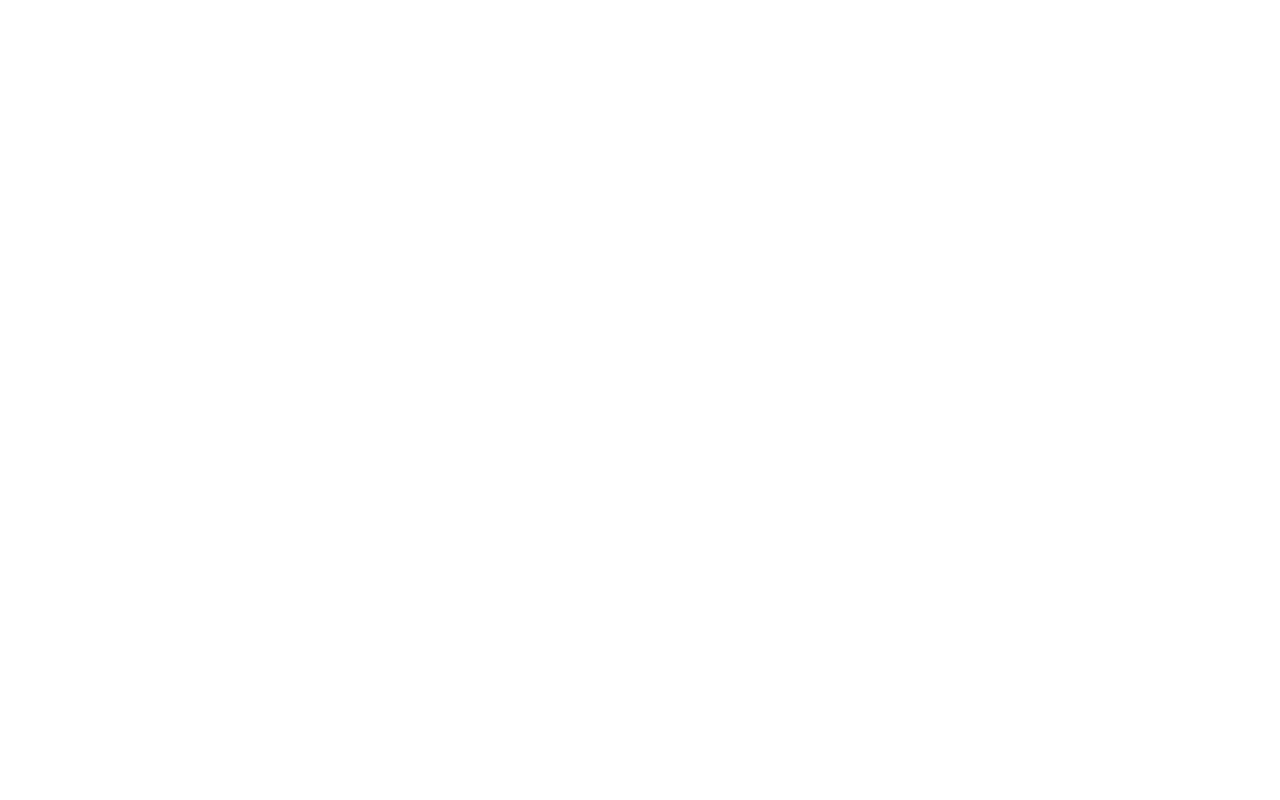
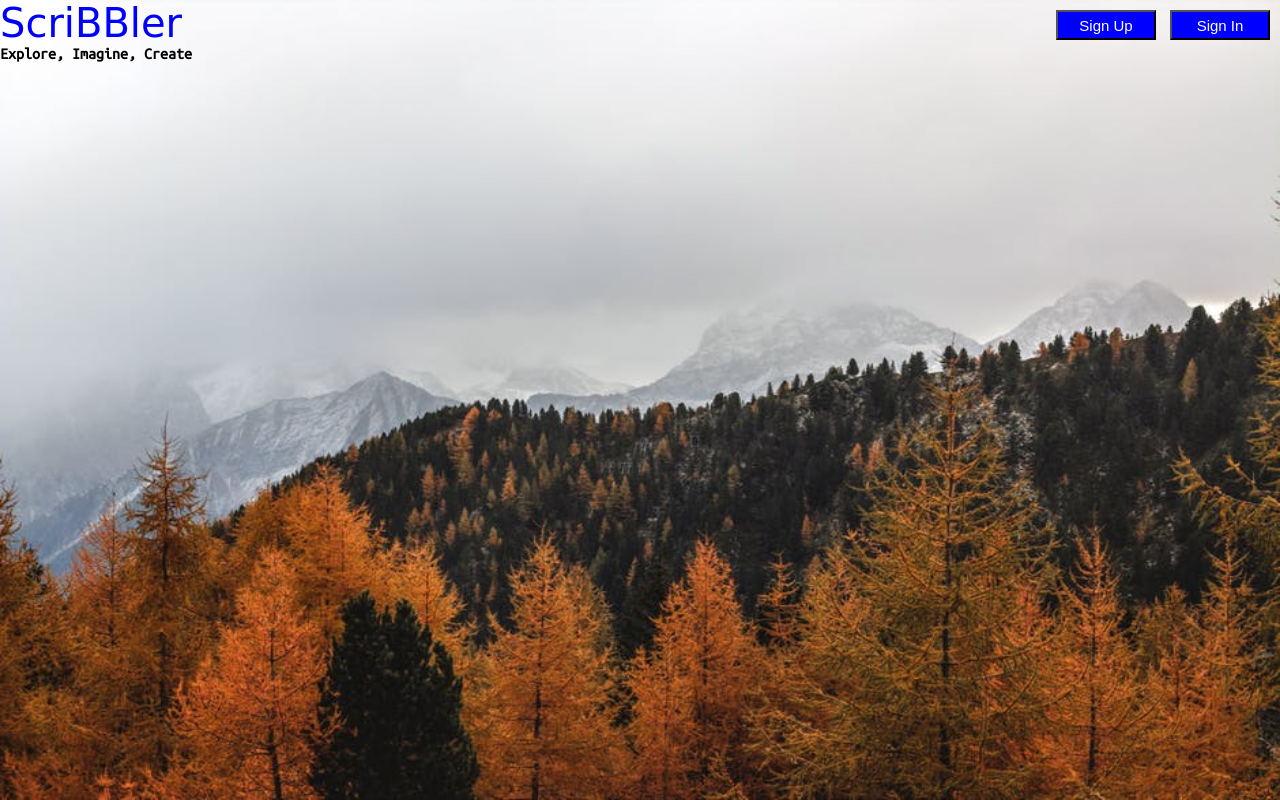
Before and after one commit to Anushritalee/Scribbler, a plain HTML site: page index.html in a window 1280 px wide. Drawn offline with Linux system fonts and the light colour scheme; a web font is replaced by a local one.

Commit message:
Update index.html

```diff
--- a/index.html
+++ b/index.html
@@ -4,10 +4,46 @@
 <head>
     <!-- TODO: Include Font Awesome file here -->
     <!-- TODO: Include Google Fonts file here -->
+    <title>ScriBBler</title>
+    <meta name="viewport" content="width=device-width, initial-scale=1">
+    <!--Fonts-->
+    <link href="https://fonts.googleapis.com/css?family=Montez&display=swap" rel="stylesheet">
+    <link href="https://fonts.googleapis.com/css?family=Ubuntu+Mono&display=swap" rel="stylesheet">
+    <link href="https://fonts.googleapis.com/css?family=Roboto&display=swap" rel="stylesheet">
+    <link href="https://stackpath.bootstrapcdn.com/font-awesome/4.7.0/css/font-awesome.min.css" rel="stylesheet">
+    <!--Styles-->
+    <link rel="stylesheet" href="./styles/common.css">
+    <link rel="stylesheet" href="./styles/index.css">
 </head>
 
 <body>
     <!-- TODO: Include all your code for the header and home page here -->
+    <header>
+        <div>
+            <a class="website-title">ScriBBler</a>
+            <h4 class="subheading">Explore, Imagine, Create</h4>
+        </div>
+        <div>
+            <button id="header-button-sign-up" class="header-buttons">Sign Up</button>
+            <button id="header-button-sign-in" class="header-buttons">Sign In</button>
+        </div>
+
+        <!--Sign Up Modal-->
+        <div id="sign-up-modal" class="modal">
+            <div class="modal-content">
+                <h2 class="modal-header">Get Started <i id="signup-modal-close-button" class="fa fa-times"
+                        aria-hidden="true"></i></h2>
+
+ <!--Sign In Modal-->
+        <div id="sign-in-modal" class="modal">
+            <div class="modal-content">
+                <h2 class="modal-header">Welcome Back!<i id="signin-modal-close-button" class="fa fa-times"
+                        aria-hidden="true"></i></h2>
+
+<script src="./scripts/common.js">
+    </script>
+    <script src="./scripts/index.js">
+    </script>
 </body>
 
 </html>
```
